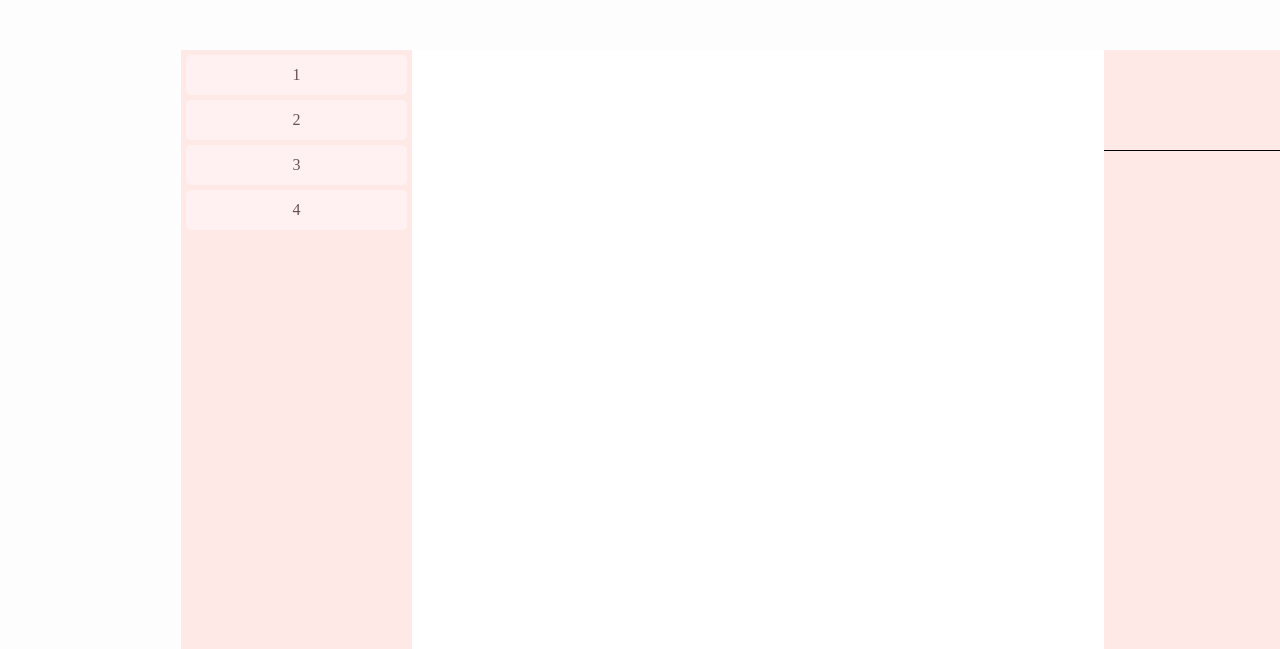
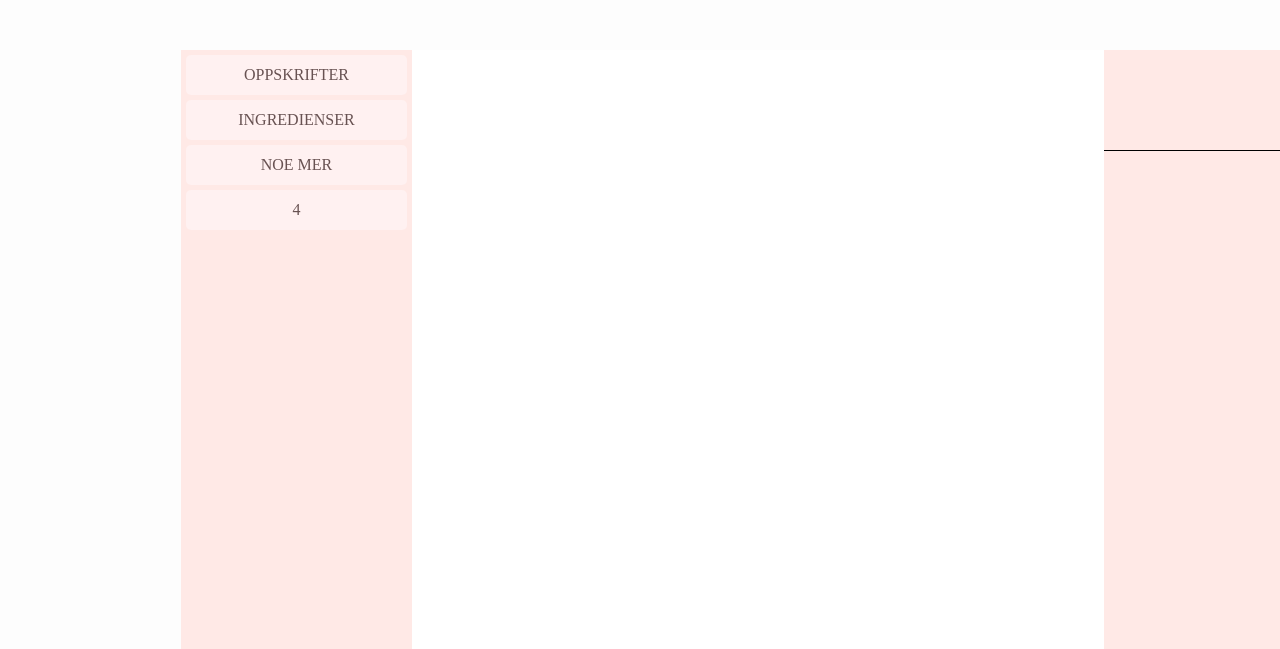
Before and after one commit to Espenbfo/Recipe-website, a Django app: page / in a window 1280 px wide; the page is wider, and only the part inside the window is pictured. Shown: the part 108-757 px from the top of that part. Run offline with Django 3.2, Linux system fonts and the light colour scheme.

Commit message:
Update sidebar, add more effects

```diff
--- a/static/css/style.css
+++ b/static/css/style.css
@@ -68,4 +68,13 @@ body {
     height: 40px;
     color: #685252;
     line-height: 40px;
+    text-transform: uppercase;
 }
+
+#sidebar .item:hover {
+    background-color: #ffffff;
+}
+
+#sidebar .item:active {
+    background-color: #eadfdf;
+}
--- a/templates/sidebar.html
+++ b/templates/sidebar.html
@@ -2,9 +2,9 @@
 
 {% block left-area %}
     <div id="sidebar">
-    <div class="item"><div>1</div></div>
-    <div class="item">2</div>
-    <div class="item">3</div>
+    <div class="item"><div>Oppskrifter</div></div>
+    <div class="item">ingredienser</div>
+    <div class="item">noe mer</div>
     <div class="item">4</div>
     </div>
 {% endblock %}
```
